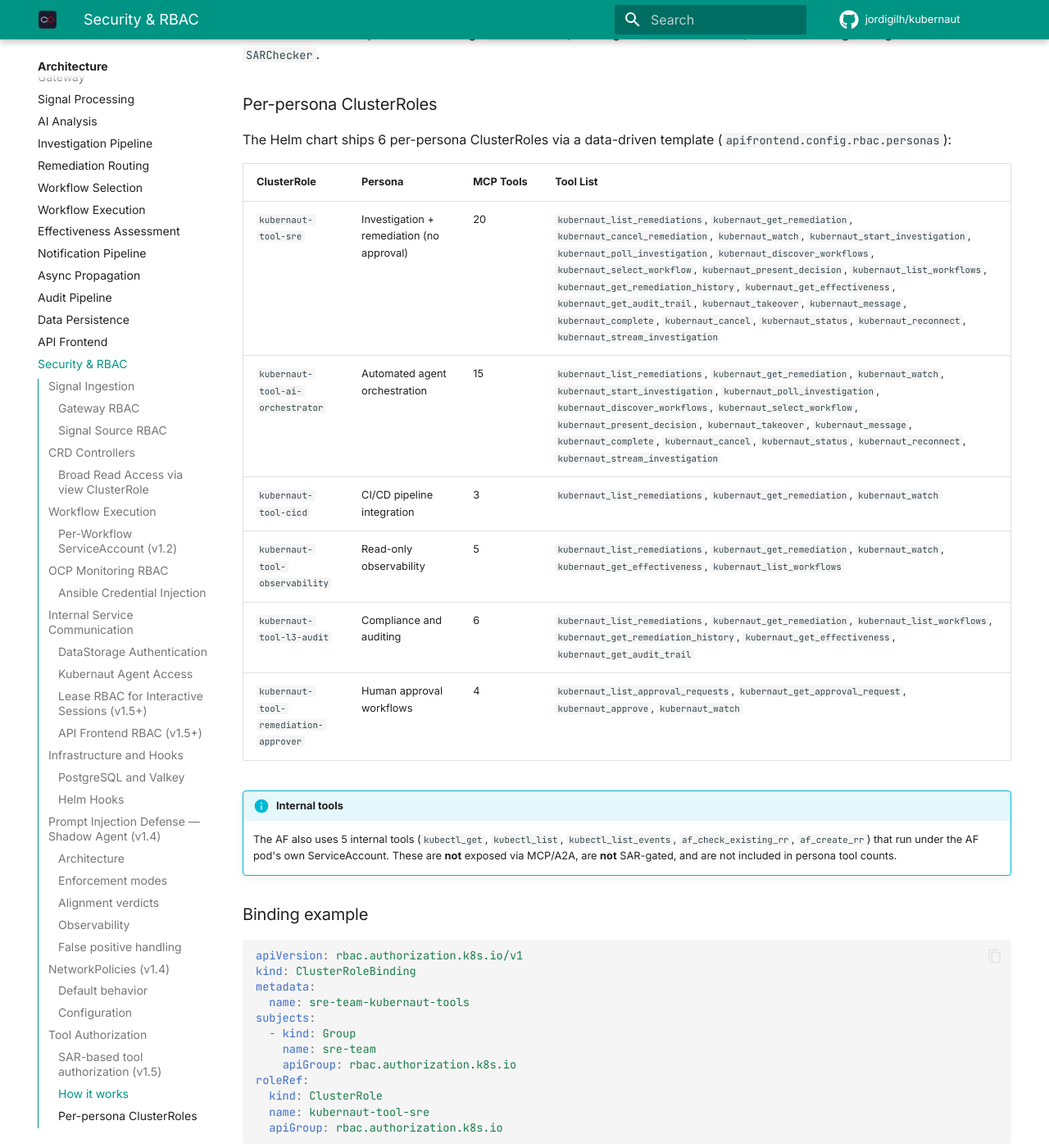
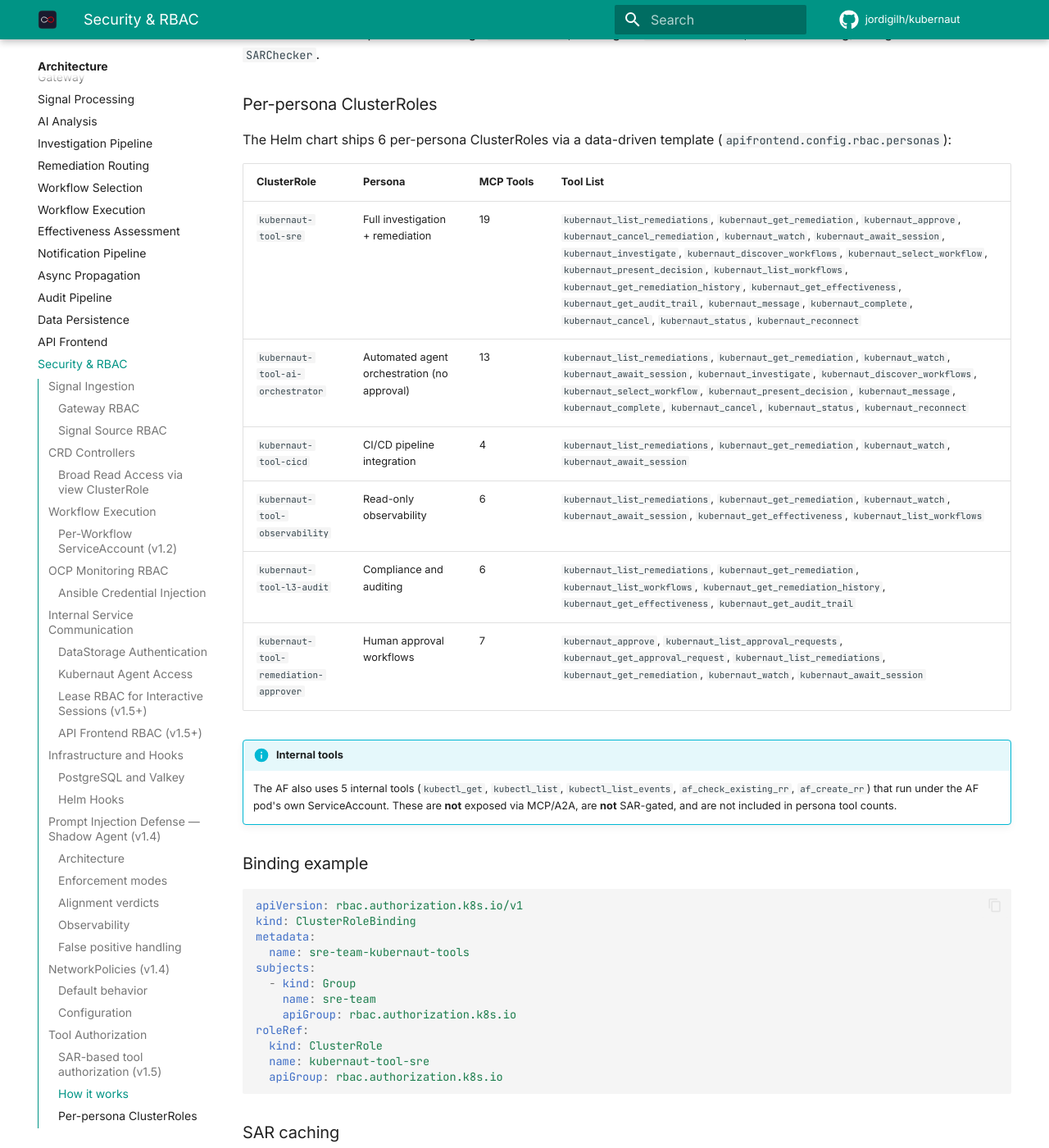
Before and after one commit to jordigilh/kubernaut-docs, an MkDocs documentation site: the page built from docs/architecture/security-rbac.md, in a window 1280 px wide and 1400 px high, scrolled down 14614 px. Shown: the whole window at 82% size. Built offline with MkDocs 1.6.1 and Material for MkDocs 9.7.7, drawn with Linux system fonts in a browser that asks for light colours; comment, search, counter and statistics services are not loaded; the version menu is left out.

Commit message:
fix: align per-persona ClusterRoles with rc10 values.yaml
SRE now has kubernaut_approve (19 MCP tools); AI Orchestrator loses
approve (13); CI/CD and Observability gain await_session (4 and 6);
Remediation Approver gains RR view tools (7 total).

Co-authored-by: Cursor <cursoragent@cursor.com>

```diff
--- a/docs/architecture/security-rbac.md
+++ b/docs/architecture/security-rbac.md
@@ -394,12 +394,12 @@ The Helm chart ships 6 per-persona ClusterRoles via a data-driven template (`api
 
 | ClusterRole | Persona | MCP Tools | Tool List |
 |---|---|---|---|
-| `kubernaut-tool-sre` | Investigation + remediation (no approval) | 20 | `kubernaut_list_remediations`, `kubernaut_get_remediation`, `kubernaut_cancel_remediation`, `kubernaut_watch`, `kubernaut_start_investigation`, `kubernaut_poll_investigation`, `kubernaut_discover_workflows`, `kubernaut_select_workflow`, `kubernaut_present_decision`, `kubernaut_list_workflows`, `kubernaut_get_remediation_history`, `kubernaut_get_effectiveness`, `kubernaut_get_audit_trail`, `kubernaut_takeover`, `kubernaut_message`, `kubernaut_complete`, `kubernaut_cancel`, `kubernaut_status`, `kubernaut_reconnect`, `kubernaut_stream_investigation` |
-| `kubernaut-tool-ai-orchestrator` | Automated agent orchestration | 15 | `kubernaut_list_remediations`, `kubernaut_get_remediation`, `kubernaut_watch`, `kubernaut_start_investigation`, `kubernaut_poll_investigation`, `kubernaut_discover_workflows`, `kubernaut_select_workflow`, `kubernaut_present_decision`, `kubernaut_takeover`, `kubernaut_message`, `kubernaut_complete`, `kubernaut_cancel`, `kubernaut_status`, `kubernaut_reconnect`, `kubernaut_stream_investigation` |
-| `kubernaut-tool-cicd` | CI/CD pipeline integration | 3 | `kubernaut_list_remediations`, `kubernaut_get_remediation`, `kubernaut_watch` |
-| `kubernaut-tool-observability` | Read-only observability | 5 | `kubernaut_list_remediations`, `kubernaut_get_remediation`, `kubernaut_watch`, `kubernaut_get_effectiveness`, `kubernaut_list_workflows` |
+| `kubernaut-tool-sre` | Full investigation + remediation | 19 | `kubernaut_list_remediations`, `kubernaut_get_remediation`, `kubernaut_approve`, `kubernaut_cancel_remediation`, `kubernaut_watch`, `kubernaut_await_session`, `kubernaut_investigate`, `kubernaut_discover_workflows`, `kubernaut_select_workflow`, `kubernaut_present_decision`, `kubernaut_list_workflows`, `kubernaut_get_remediation_history`, `kubernaut_get_effectiveness`, `kubernaut_get_audit_trail`, `kubernaut_message`, `kubernaut_complete`, `kubernaut_cancel`, `kubernaut_status`, `kubernaut_reconnect` |
+| `kubernaut-tool-ai-orchestrator` | Automated agent orchestration (no approval) | 13 | `kubernaut_list_remediations`, `kubernaut_get_remediation`, `kubernaut_watch`, `kubernaut_await_session`, `kubernaut_investigate`, `kubernaut_discover_workflows`, `kubernaut_select_workflow`, `kubernaut_present_decision`, `kubernaut_message`, `kubernaut_complete`, `kubernaut_cancel`, `kubernaut_status`, `kubernaut_reconnect` |
+| `kubernaut-tool-cicd` | CI/CD pipeline integration | 4 | `kubernaut_list_remediations`, `kubernaut_get_remediation`, `kubernaut_watch`, `kubernaut_await_session` |
+| `kubernaut-tool-observability` | Read-only observability | 6 | `kubernaut_list_remediations`, `kubernaut_get_remediation`, `kubernaut_watch`, `kubernaut_await_session`, `kubernaut_get_effectiveness`, `kubernaut_list_workflows` |
 | `kubernaut-tool-l3-audit` | Compliance and auditing | 6 | `kubernaut_list_remediations`, `kubernaut_get_remediation`, `kubernaut_list_workflows`, `kubernaut_get_remediation_history`, `kubernaut_get_effectiveness`, `kubernaut_get_audit_trail` |
-| `kubernaut-tool-remediation-approver` | Human approval workflows | 4 | `kubernaut_list_approval_requests`, `kubernaut_get_approval_request`, `kubernaut_approve`, `kubernaut_watch` |
+| `kubernaut-tool-remediation-approver` | Human approval workflows | 7 | `kubernaut_approve`, `kubernaut_list_approval_requests`, `kubernaut_get_approval_request`, `kubernaut_list_remediations`, `kubernaut_get_remediation`, `kubernaut_watch`, `kubernaut_await_session` |
 
 !!! info "Internal tools"
     The AF also uses 5 internal tools (`kubectl_get`, `kubectl_list`, `kubectl_list_events`, `af_check_existing_rr`, `af_create_rr`) that run under the AF pod's own ServiceAccount. These are **not** exposed via MCP/A2A, are **not** SAR-gated, and are not included in persona tool counts.
```
